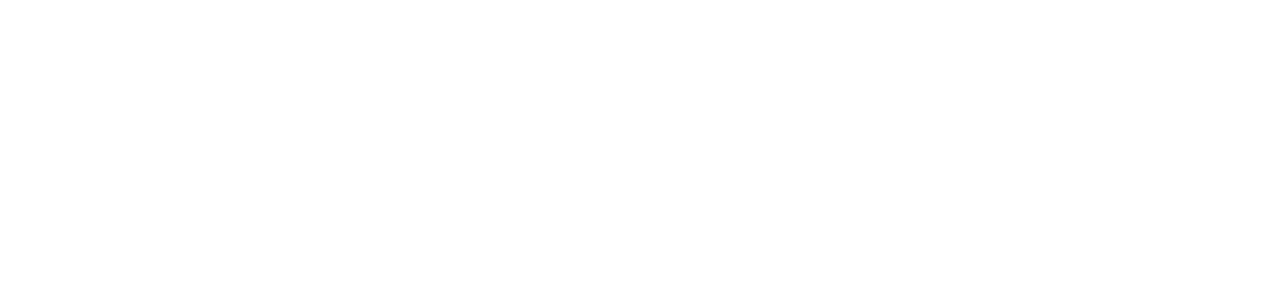
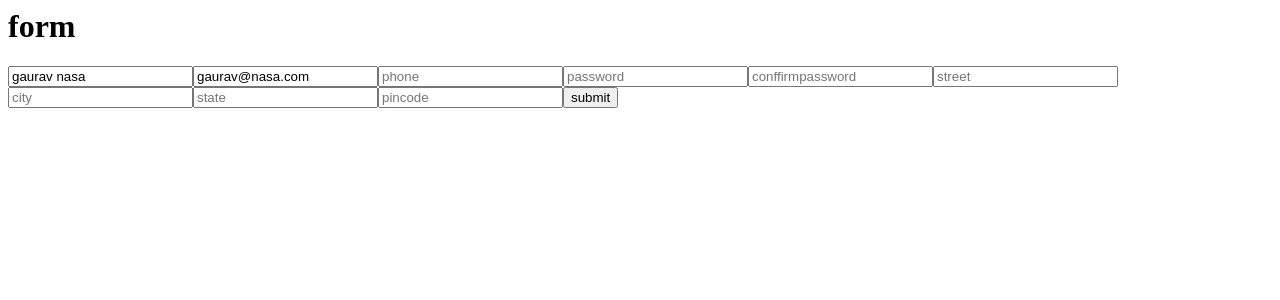
Before and after one commit to nasagaurav/react-l-topic3, a React (Create React App) app: page / in a window 1280 px wide. Shown: the top 300 px of the page. Built offline with nearby package versions, Linux system fonts and the light colour scheme.

Commit message:
added state example

```diff
--- a/src/App.js
+++ b/src/App.js
@@ -1,7 +1,89 @@
-import React from "react";
+import React from 'react';
 export default function App() {
+  const [name, setname] = React.useState('gaurav nasa');
+  const [email, setemail] = React.useState('gaurav@nasa.com');
+  const [phone, setphone] = React.useState('');
+  const [password, setpassword] = React.useState('');
+  const [conffirmpassword, setconffirmpassword] = React.useState('');
+  const [street, setstreet] = React.useState('');
+  const [city, setcity] = React.useState('');
+  const [state, setstate] = React.useState('');
+  const [pincode, setpincode] = React.useState('');
+  // console.log(React.useState('gaurav nasa'));
+  // console.log(React.useState());
+  const handlename = (e) => {
+    // console.log(e.target.placeholder, e.target.value);
+    setname(e.target.value);
+  };
+  const handleemail = (e) => {
+    // console.log(e.target.placeholder, e.target.value);
+    setemail(e.target.value);
+  };
+  const handlephone = (e) => {
+    // console.log(e.target.placeholder, e.target.value);
+    setphone(e.target.value);
+  };
+  const handlepassword = (e) => {
+    // console.log(e.target.placeholder, e.target.value);
+    setpassword(e.target.value);
+  };
+  const handleconffirmpassword = (e) => {
+    // console.log(e.target.placeholder, e.target.value);
+    setconffirmpassword(e.target.value);
+  };
+  const handlestreet = (e) => {
+    // console.log(e.target.placeholder, e.target.value);
+    setstreet(e.target.value);
+  };
+  const handlecity = (e) => {
+    // console.log(e.target.placeholder, e.target.value);
+    setcity(e.target.value);
+  };
+  const handlestate = (e) => {
+    // console.log(e.target.placeholder, e.target.value);
+    setstate(e.target.value);
+  };
+  const handlepincode = (e) => {
+    // console.log(e.target.placeholder, e.target.value);
+    setpincode(e.target.value);
+  };
+
+  const handlesubmit = () => {
+    let ob = {
+      name: name,
+      email: email,
+      phone: phone,
+      password: password,
+      city: city,
+      state: state,
+      pincode: pincode,
+      conffirmpassword: conffirmpassword,
+    };
+    console.log('data is ', ob);
+  };
   return (
     <div>
+      <h1>form</h1>
+      <div>
+        <input onChange={handlename} placeholder="name" value={name} />
+        <input onChange={handleemail} placeholder="email" value={email} />
+        <input onChange={handlephone} placeholder="phone" value={phone} />
+        <input
+          onChange={handlepassword}
+          placeholder="password"
+          value={password}
+        />
+        <input
+          onChange={handleconffirmpassword}
+          placeholder="conffirmpassword"
+          value={conffirmpassword}
+        />
+        <input onChange={handlestreet} placeholder="street" value={street} />
+        <input onChange={handlecity} placeholder="city" value={city} />
+        <input onChange={handlestate} placeholder="state" value={state} />
+        <input onChange={handlepincode} placeholder="pincode" value={pincode} />
+        <button onClick={handlesubmit}>submit</button>
+      </div>
     </div>
   );
 }
```
